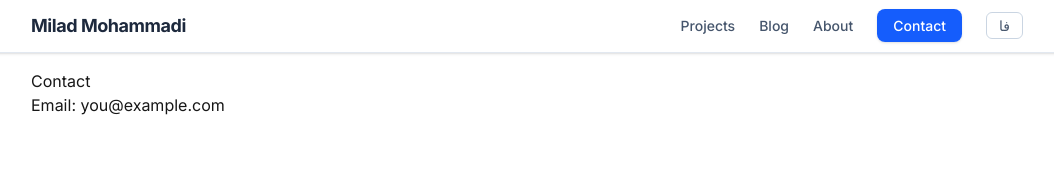
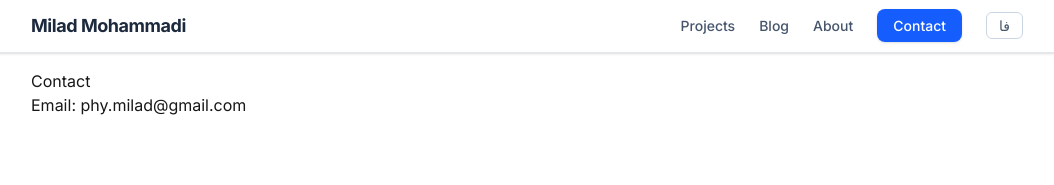
Before and after one commit to phymilad/portfolio, a Next.js app: page /en/contact in a window 1280 px wide. Shown: the top 185 px of the page, without its empty margins (113-1167 px from the left). Built offline with nearby package versions, Linux system fonts and the light colour scheme.

Commit message:
fix: handle change language

```diff
--- a/src/app/[locale]/contact/page.tsx
+++ b/src/app/[locale]/contact/page.tsx
@@ -6,7 +6,7 @@ export default function Contact({ params }: { params: { locale: Locale } }) {
     <section className="prose">
       <h1>{t('contact_title', locale)}</h1>
       <p>
-        {t('contact_email', locale)}: <a href="mailto:you@example.com">you@example.com</a>
+        {t('contact_email', locale)}: <a href="mailto:you@example.com">phy.milad@gmail.com</a>
       </p>
     </section>
   );
--- a/src/components/header/index.tsx
+++ b/src/components/header/index.tsx
@@ -7,11 +7,15 @@ import { useEffect, useState } from 'react';
 
 type Props = { locale: Locale };
 
-export const Header = ({ locale }: Props) => {
+export const Header = (params: Props) => {
+  const { locale } = params;
   const [open, setOpen] = useState(false);
   const pathname = usePathname() || '/';
+  const [_, __, ...rest] = pathname.split("/")
+  console.log(rest)
+
   const base = `/${locale}`;
-  const switchHref = `/${locale === 'fa' ? 'en' : 'fa'}`;
+  const switchHref = `/${locale === 'fa' ? `en/${rest.join("/")}` : `fa/${rest.join("/")}`}`;
 
   useEffect(() => setOpen(false), [pathname]);
 
```
